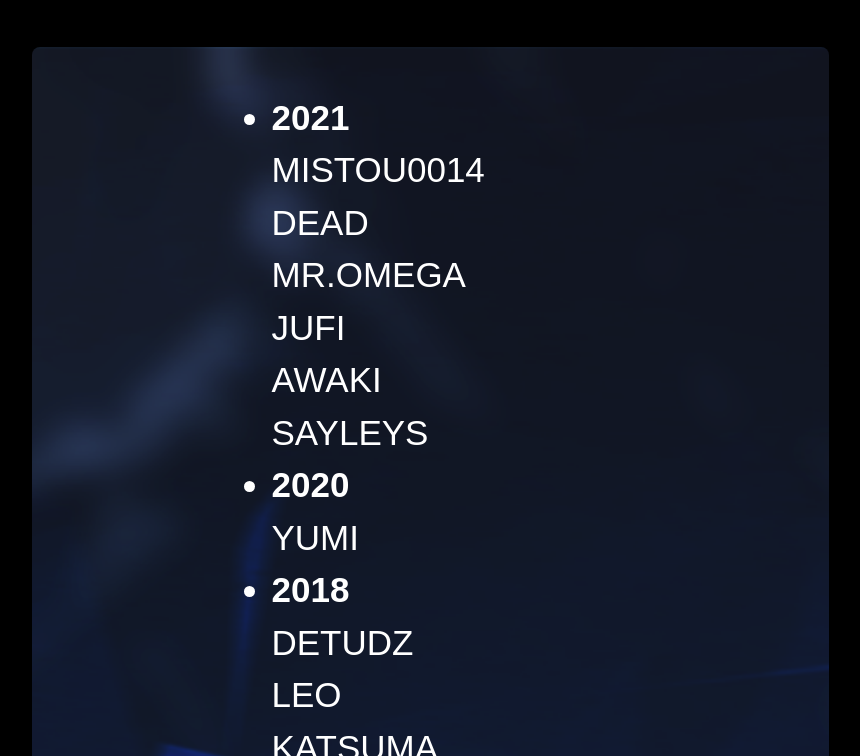
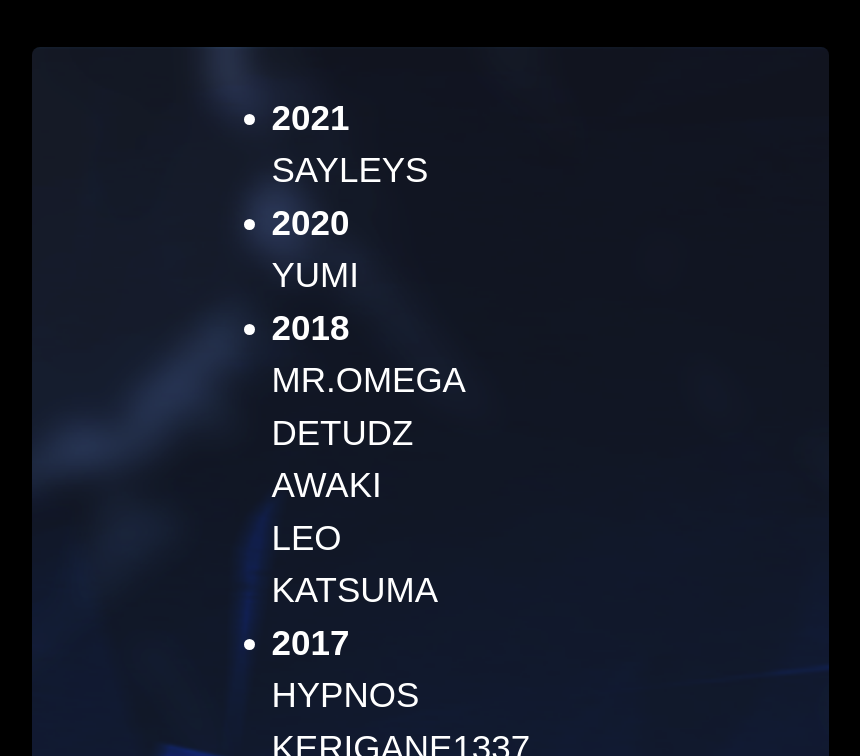
Before and after one commit to Matou0014/0014Squad, a plain HTML site: page index.html in a window 1280 px wide. Shown: the part 1464-2220 px from the top of the page, without its empty margins (210-1070 px from the left). Drawn offline with Linux system fonts and the light colour scheme; a web font is replaced by a local one.

Commit message:
Updated list for accuracy.

```diff
--- a/index.html
+++ b/index.html
@@ -58,11 +58,6 @@ Credits to:
                             <li>
                             <b>2021</b>
                             </li>
-                                Mistou0014<br>
-                                Dead<br>
-                                Mr.Omega<br>
-                                Jufi<br>
-                                Awaki<br>
                                 Sayleys<br>
                             <li>
                             <b>2020</b>
@@ -71,7 +66,9 @@ Credits to:
                             <li>
                             <b>2018</b>
                             </li>
+				Mr.Omega<br>
                                 Detudz<br>
+				Awaki<br>
                                 Leo<br>
                                 Katsuma<br>
                             <li>
@@ -85,6 +82,7 @@ Credits to:
                                 Metal<br>
                                 Syylens<br>
                                 Bayani<br>
+				Jufi<br>
                                 SnickerDoodle<br>
                                 CedrykArcoue<br>
                             <li>
@@ -92,8 +90,10 @@ Credits to:
                             </li>
                                 XxEnder_CooperxX<br>
                                 Liamxd33<br>
+                                SphinX<br>
+				Mistou0014<br>
                                 Assasin0014<br>
-                                SphinX<br>
+				Mesias0014<br>
                             <li>
                             <b>2015</b>
                             </li>
```
